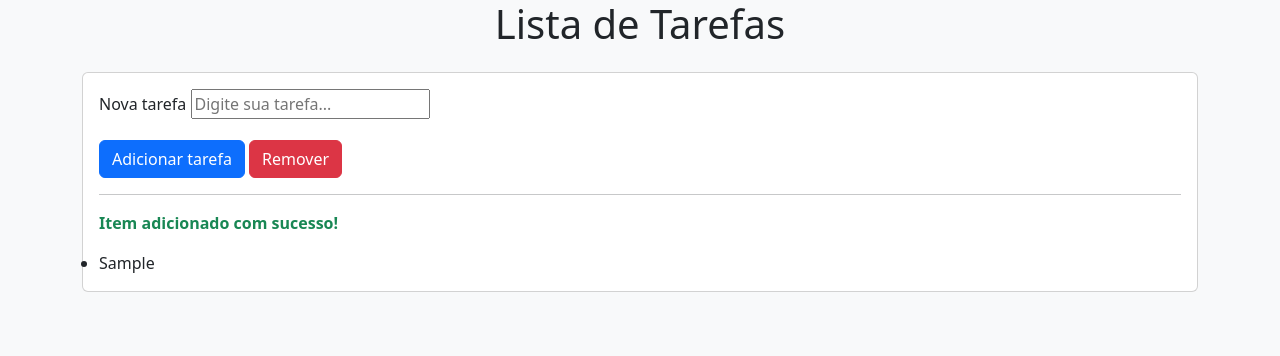
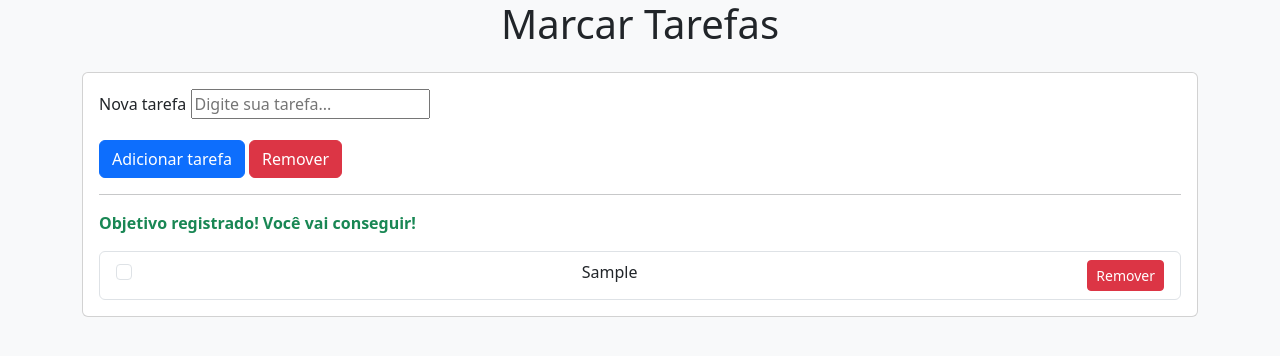
Before and after one commit to EduardoHOSilva/S2_R2-AT1_PEND, a plain HTML site: page index.html in a window 1280 px wide. Both pictures are taken after typing "Sample" into the empty fields and a click on the button "Adicionar tarefa". Drawn offline with nearby package versions, Linux system fonts and the light colour scheme.

Commit message:
Sexto commit

```diff
--- a/index.html
+++ b/index.html
@@ -3,7 +3,7 @@
 <head>
     <meta charset="UTF-8">
     <meta name="viewport" content="width=device-width, initial-scale=1.0">
-    <title>Atividade 4</title>
+    <title>Atividade 6</title>
 
     <link href="https://cdn.jsdelivr.net/npm/bootstrap@5.3.8/dist/css/bootstrap.min.css" rel="stylesheet">
 </head>
@@ -11,7 +11,7 @@
 
     <main class="container">
 
-        <h1 class="text-center mb-4"> Lista de Tarefas</h1>
+        <h1 class="text-center mb-4"> Marcar Tarefas</h1>
 
         <div class="card">
             <div class="card-body">
--- a/script.js
+++ b/script.js
@@ -1,44 +1,67 @@
 let inputLT = document.querySelector("#inputLT");
 let btnAdicionar = document.querySelector("#btnAdicionar");
-let btnRemover = document.querySelector("#btnRemover")
+let btnRemover = document.querySelector("#btnRemover");
 let list = document.querySelector("#LT");
 let message = document.querySelector("#message");
 
 btnAdicionar.addEventListener("click", () => {
-
   let itemTexto = inputLT.value;
 
+  if (itemTexto === "") {
+    message.innerText = "OPA! Campo vazio, meu amigo!";
+    message.className = "text-danger fw-bold";
+    return;
+  }
+
   let novoItem = document.createElement("li");
+  novoItem.className = "list-group-item d-flex justify-content-between";
 
-    novoItem.innerText = itemTexto;
+  let checkbox = document.createElement("input");
+  checkbox.type = "checkbox";
+  checkbox.className = "form-check-input";
 
-    if (itemTexto === "") {
+  let texto = document.createElement("span");
+  texto.innerText = itemTexto;
 
+  let btnExcluir = document.createElement("button");
+  btnExcluir.innerText = "Remover";
+  btnExcluir.className = "btn btn-sm btn-danger";
 
-        message.innerText = `Campo vazio. Preencha agora!`;
-        message.className = `text-danger fw-bold`;
+  checkbox.addEventListener("change", () => {
+    if (checkbox.checked) {
+      texto.classList.add("text-decoration-line-through", "text-muted");
     } else {
+      texto.classList.remove("text-decoration-line-through", "text-muted");
+    }
+  });
 
-        let messageFeedback = document.querySelector("#message");
+  btnExcluir.addEventListener("click", () => {
+    if (list.contains(novoItem)) {
+      list.removeChild(novoItem);
+      message.innerText = "Você excluiu um item. Segura a bronca e bora continuar!";
+      message.className = "text-warning fw-bold";
+    }
+  });
 
-        messageFeedback.innerText = `Item adicionado com sucesso!`;
-        message.className = `text-success fw-bold`;
+  novoItem.appendChild(checkbox);
+  novoItem.appendChild(texto);
+  novoItem.appendChild(btnExcluir);
+
   list.appendChild(novoItem);
-    }
+
+  message.innerText = "Objetivo registrado! Você vai conseguir!";
+  message.className = "text-success fw-bold";
 
   inputLT.value = "";
 });
 
-btnRemover.addEventListener("click", ()=>{
-
+btnRemover.addEventListener("click", () => {
   if (list.lastElementChild) {
-
-
     list.removeChild(list.lastElementChild);
-
-        message.innerText = `Item excluido!`;
-        message.className = `text-warning fw-bold`;
-
+    message.innerText = "Último item removido! Agora é só seguir em frente!";
+    message.className = "text-warning fw-bold";
+  } else {
+    message.innerText = "Vai remover o quê? Tá vazio igual a fita VHS sem filme!";
+    message.className = "text-danger fw-bold";
   }
-
 });
```
Lines whose indentation alone changed are shown as unchanged.
